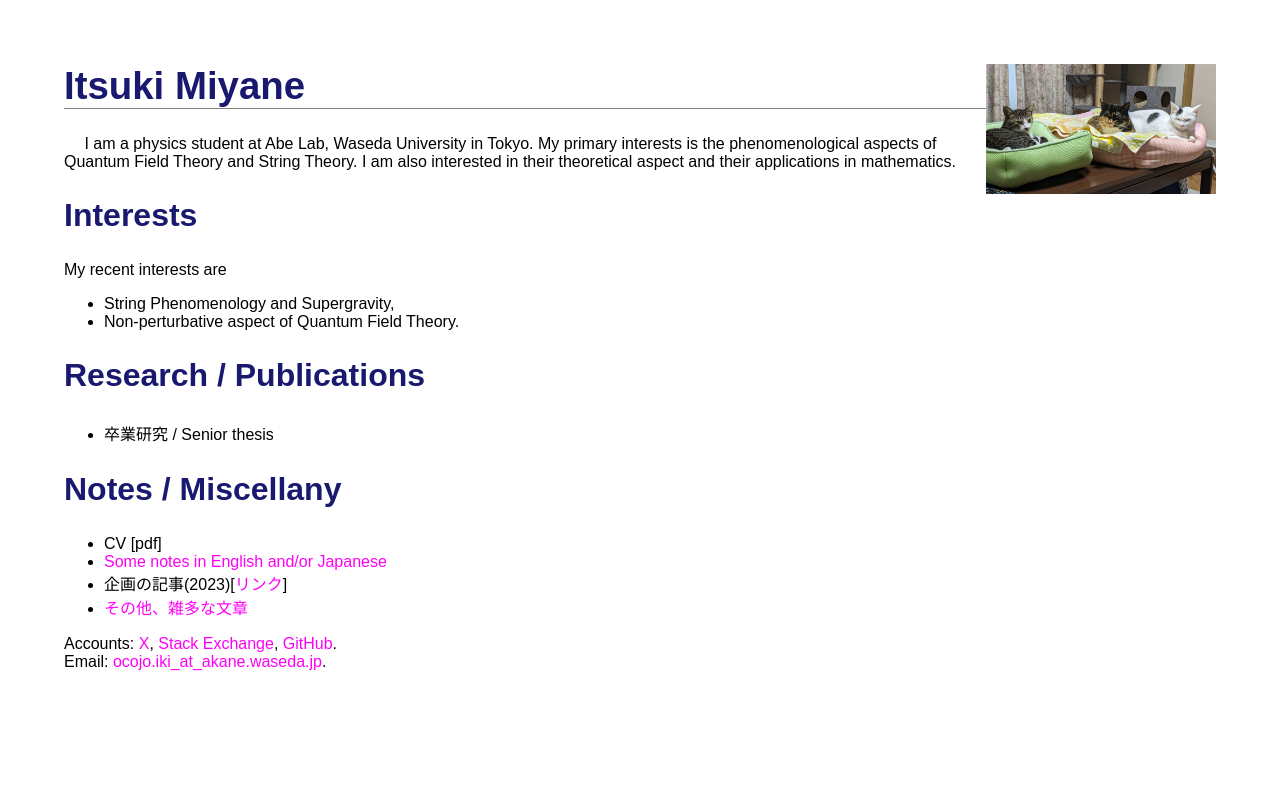
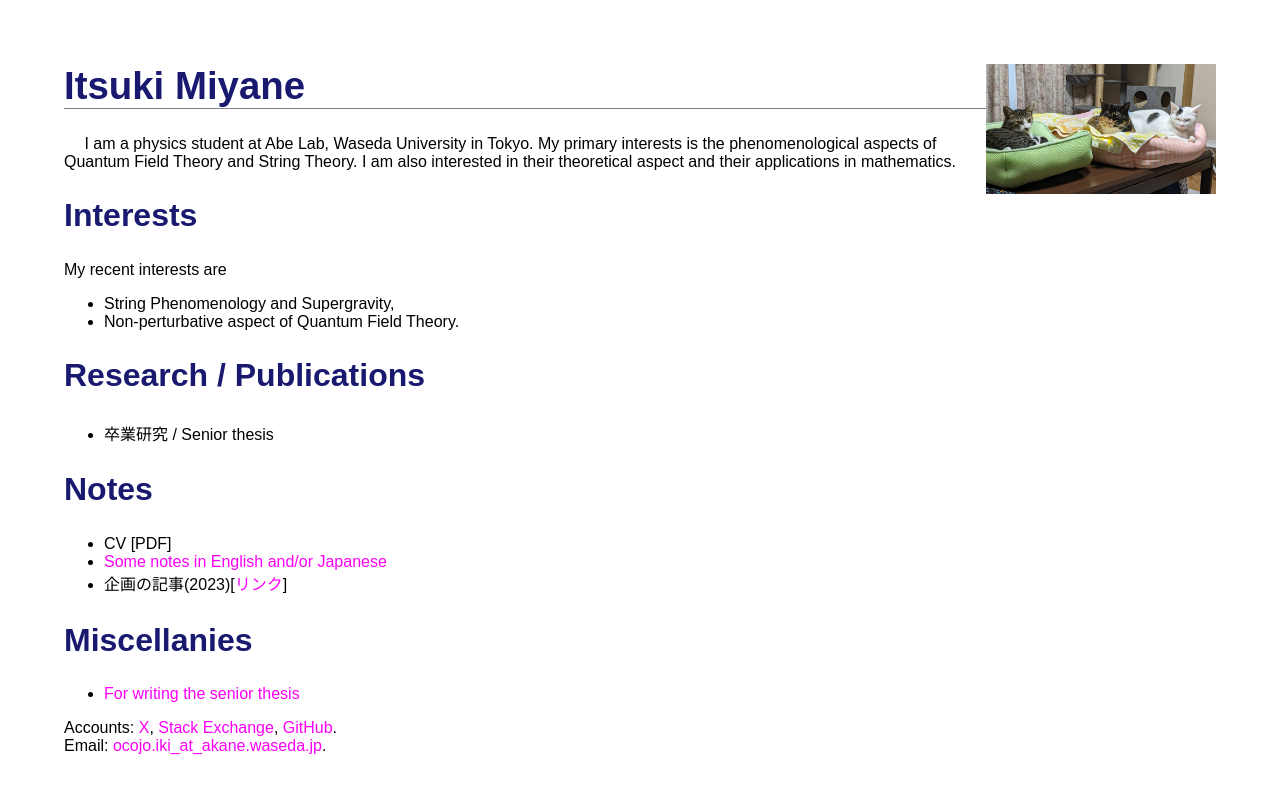
Before and after one commit to dxmegvpw/imiya.github.io, a Jekyll site: the page miya/index.html, which Jekyll copies as it is, in a window 1280 px wide. Shown: the top 794 px of the page. Built offline with Jekyll 4.4.1, drawn with Linux system fonts in a browser that asks for light colours.

Commit message:
update files

```diff
--- a/miya/index.html
+++ b/miya/index.html
@@ -54,20 +54,25 @@
         </li>
     </ul>
 
-    <h2>Notes / Miscellany</h2>
+    <h2>Notes</h2>
 
     <ul>
         <li>
-            CV [pdf]
+            CV [PDF]
         </li>
         <li>
-            <a href="notes/notes.html">Some notes in English and/or Japanese</a>
+            <a href="/imiya.github.io/notes/notes.html">Some notes in English and/or Japanese</a>
         </li>
         <li>
-            企画の記事(2023)[<a href="notes/notes.html#adv2023">リンク</a>]
+            企画の記事(2023)[<a href="/imiya.github.io/notes/notes.html#adv2023">リンク</a>]
         </li>
+    </ul>
+
+    <h2>Miscellanies</h2>
+
+    <ul>
         <li>
-            <a href="miscellany/miscellany.html">その他、雑多な文章</a>
+            <a href="/imiya.github.io/miya/miscellany/for_writing_the_senior_thesis.html">For writing the senior thesis</a>
         </li>
     </ul>
 
```
Also changed, not shown: miya/miscellany/miscellany.html (deleted, +0 -33 lines), miya/miscellany/for_writing_the_senior_thesis.html (renamed from miya/miscellany/for_writing_the_senior_thesis/for_writing_the_senior_thesis.html).
